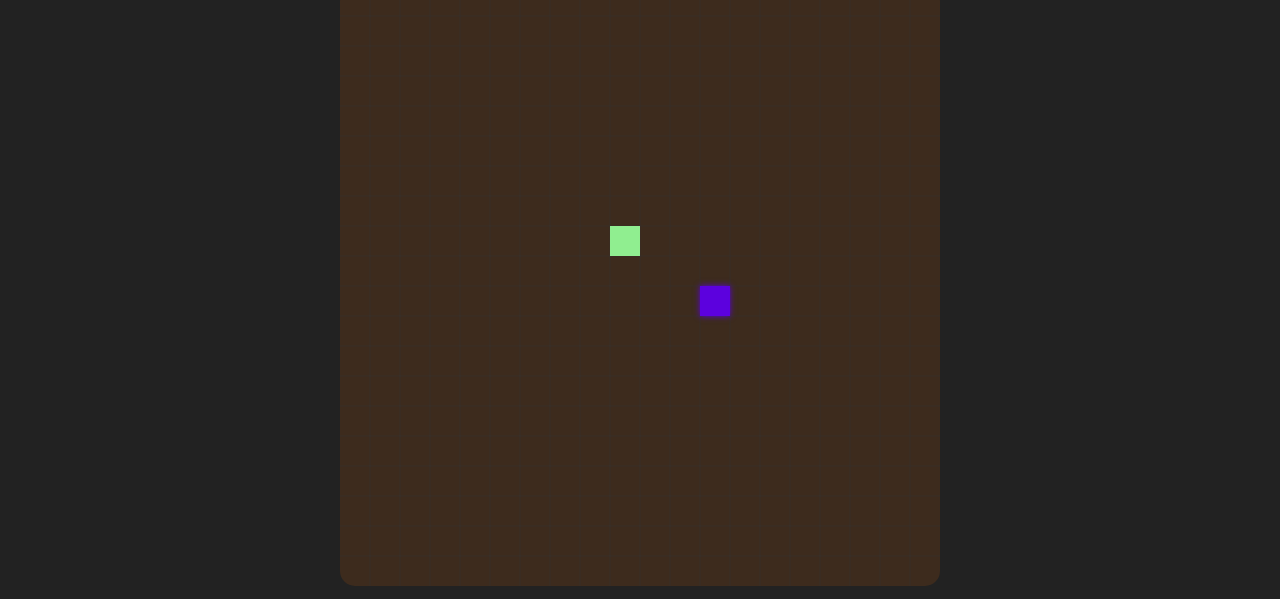
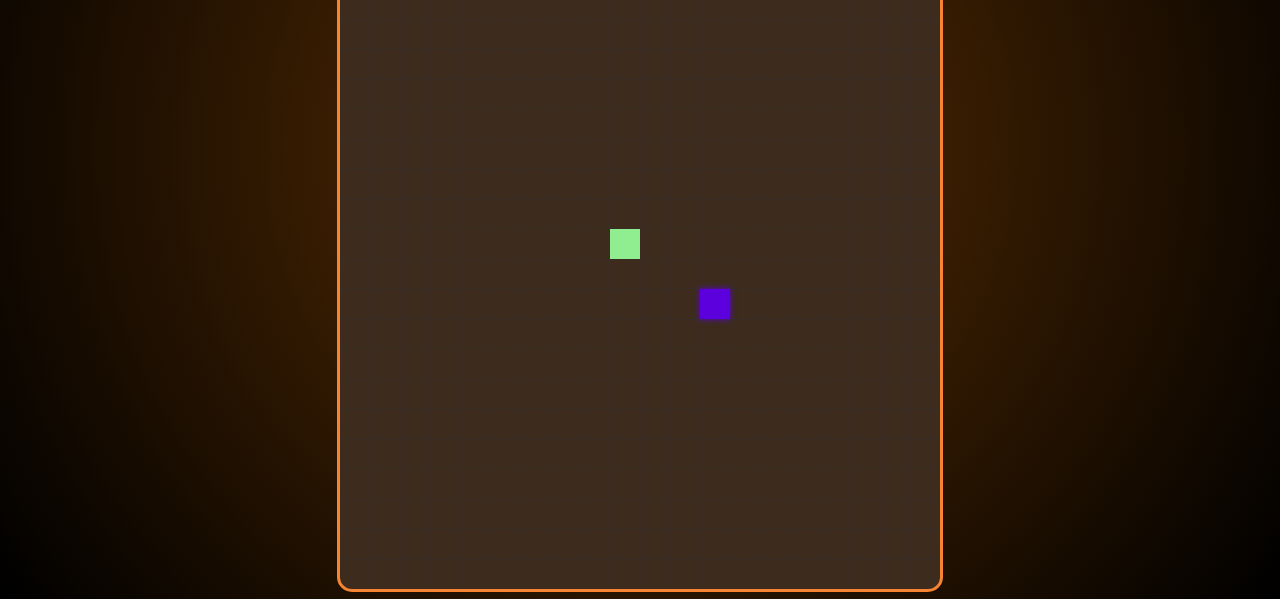
Before and after one commit to reisfellipe/little-snake, a plain HTML site: page index.html in a window 1280 px wide. Shown: the part 306-905 px from the top of the page. Drawn offline with Linux system fonts and the light colour scheme.

Commit message:
background

```diff
--- a/css/styles.css
+++ b/css/styles.css
@@ -4,7 +4,8 @@
 
 
 body{
-    background-color: #222;
+    background: rgb(92,47,3);
+    background: radial-gradient(circle, rgba(92,47,3,1) 0%, rgba(0,0,0,1) 100%);
     margin: 0;
     box-sizing: border-box;
     padding: 0;
@@ -39,6 +40,7 @@
     background-color: rgb(61, 43, 29);
     color: rgb(246, 132, 51);
     border-radius: 15px;
+    border: solid 3px;
 }
 
 .score {
```
